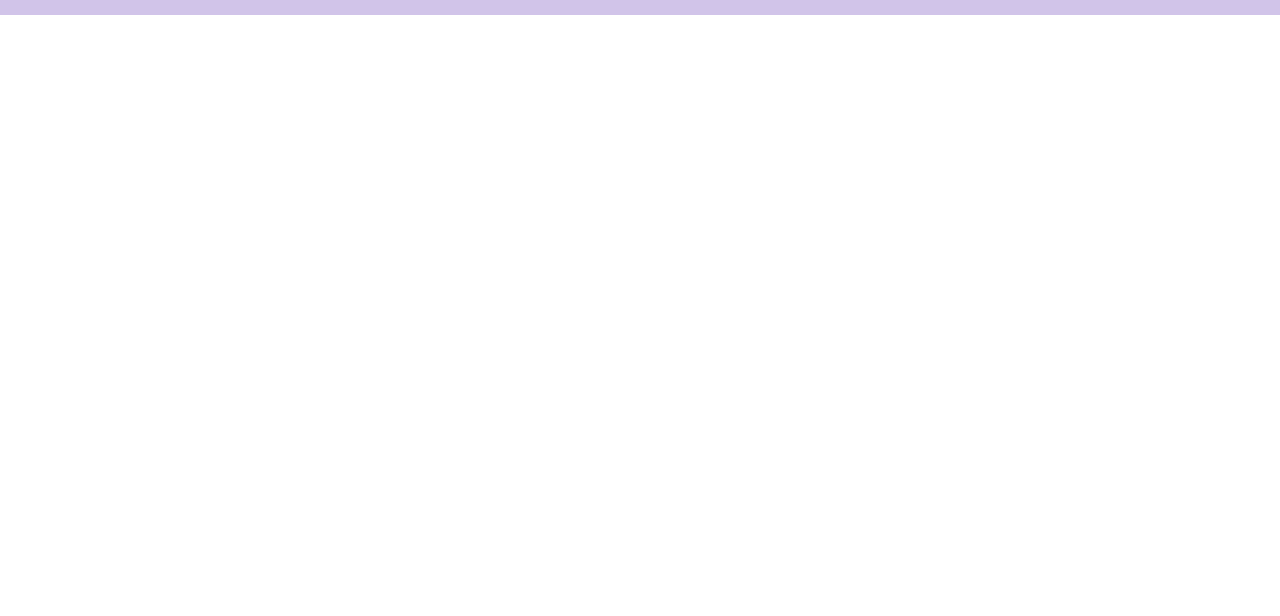
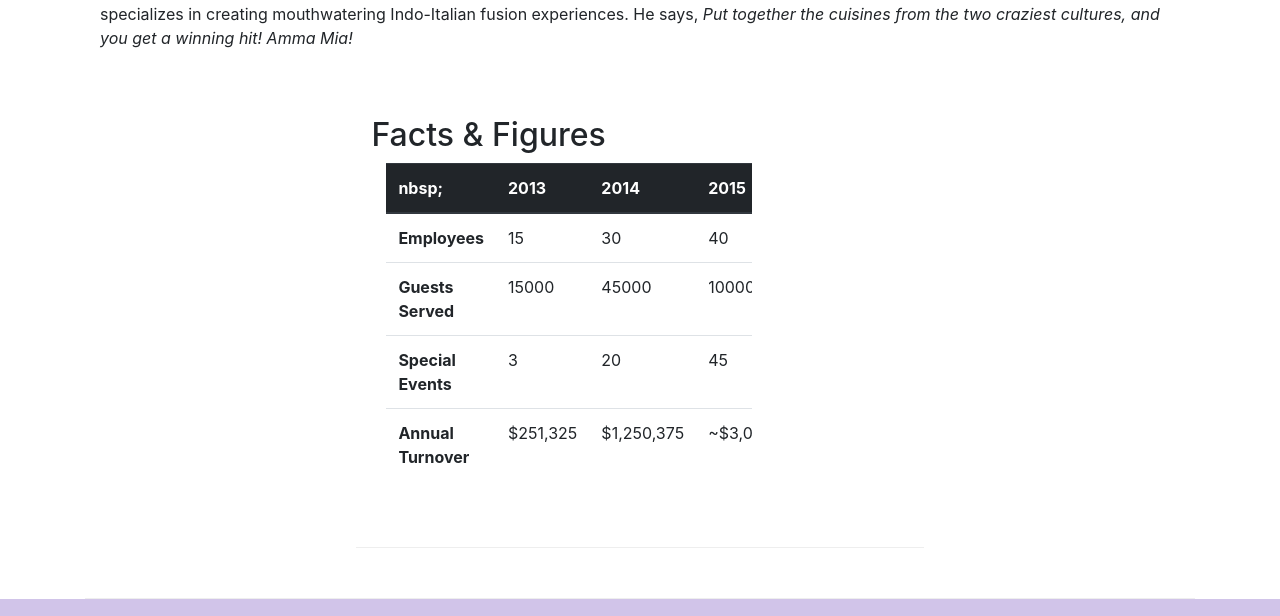
Before and after one commit to pmwachira/Full-Stack-Web-Development-with-React-Coursera, a website: page aboutus.html in a window 1280 px wide. Shown: the part 1811-2427 px from the top of the page. Before the commit the page ends 1826 px from the top, so only its background shows below. Drawn offline with nearby package versions, Linux system fonts and the light colour scheme.

Commit message:
Tables and Cards

```diff
--- a/aboutus.html
+++ b/aboutus.html
@@ -43,7 +43,8 @@
                     <h1>Ristorante con Fusion</h1>
                     <p>We take inspiration from the World's best cuisines, and create a unique fusion experience. Our lipsmacking creations will tickle your culinary senses!</p>
                 </div>
-                <div class="col-12 col-sm">
+                <div class="col-12 col-sm align-self-center">
+                    <img src="img/logo.png" class="image-fluid">
                 </div>
             </div>
         </div>
@@ -70,6 +71,31 @@
                 <p>The restaurant traces its humble beginnings to <em>The Frying Pan</em>, a successful chain started by our CEO, Mr. Peter Pan, that featured for the first time the world's best cuisines in a pan.</p>
             </div>
             <div class="order-sm-last">
+                <div class="card">
+                    <h3 class="card-header bg-primary text-white">
+                        Facts at a Glance
+                    </h3>
+                    <div class="card-body">
+                        <dl class="row">
+                            <dt class="col-6">Started</dt>
+                            <dd class="col-6">3 Feb. 2018</dd>
+                            <dt class="col-6">Major Stake Holder</dt>
+                            <dd class="col-6">HK Fine Foods Inc.</dd>
+                            <dt class="col-6">Last Year's Turnover</dt>
+                            <dd class="col-6">$1,250,375</dd>
+                            <dt class="col-6">Employees</dt>
+                            <dd class="col-6">40</dd>
+                        </dl>
+                    </div>
+                </div>
+            </div>
+            <div class="col-12">
+                <div class="card card-body bg-light">
+                    <blockquote class="blockquote">
+                        <p class="mb-0">Some quote </p>
+                        <footer class="blockquote"> The footer thing , <cite title="Source">Unknown, 2017</cite></footer>
+                    </blockquote>
+                </div>
             </div>
         </div>
 
@@ -85,6 +111,55 @@
                 <p class="d-none d-sm-block">Blessed with the most discerning gustatory sense, Agumbe, our CTO, personally ensures that every dish that we serve meets his exacting tastes. Our chefs dread the tongue lashing that ensues if their dish does not meet his exacting standards. He lives by his motto, <em>You click only if you survive my lick.</em></p>
                 <h3>Alberto Somayya <small>Executive Chef</small></h3>
                 <p class="d-none d-sm-block">Award winning three-star Michelin chef with wide International experience having worked closely with whos-who in the culinary world, he specializes in creating mouthwatering Indo-Italian fusion experiences. He says, <em>Put together the cuisines from the two craziest cultures, and you get a winning hit! Amma Mia!</em></p>
+            </div>
+            <div class="row row-content">
+                <div class="col-12 col-sm-9">
+                    <h2>Facts & Figures</h2>
+                    <div class="col-12">
+                        <div class="table-responsive">
+                            <table class="table table-stripped">
+                                <thead class="thead-dark">
+                                    <tr>
+                                        <th>nbsp;</th>
+                                        <th>2013</th>
+                                        <th>2014</th>
+                                        <th>2015</th>
+                                    </tr>
+                                </thead>
+                                <tbody>
+                                    <tr>
+                                        <th>Employees</th>
+                                        <td>15</td>
+                                        <td>30</td>
+                                        <td>40</td>
+                                    </tr>
+                                    <tr>
+                                        <th>Guests Served</th>
+                                        <td>15000</td>
+                                        <td>45000</td>
+                                        <td>100000</td>
+                                    </tr>
+                                    <tr>
+                                        <th>Special Events</th>
+                                        <td>3</td>
+                                        <td>20</td>
+                                        <td>45</td>
+                                    </tr>
+                                    <tr>
+                                    <th>Annual Turnover</th>
+                                    <td>$251,325</td>
+                                    <td>$1,250,375</td>
+                                    <td>~$3,000,000</td>
+                                </tr>
+                                </tbody>
+                            </table>
+                        </div>
+                    </div>
+                </div>
+                <div class="col-12 col-sm-3">
+
+                </div>
+
             </div>
        </div>
 
```
Also changed, not shown: contactus.html (+2 -1 lines), img/buffet.png (added), img/logo.png (added), img/uthappizza.png (added), 2 other files.
